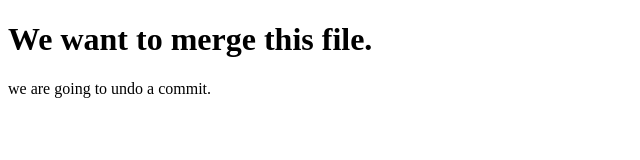
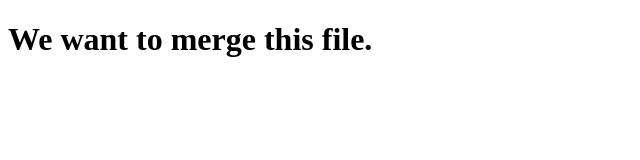
Before and after one commit to tanvir-ux/remote, a plain HTML site: page index.html in a window 1280 px wide. Shown: the whole page, without its empty margins (0-640 px from the left). Drawn offline with Linux system fonts and the light colour scheme.

Commit message:
Revert "undo commit"
This reverts commit ff741edb928a033ebb7d689235bb5b910f8a217b.

last commit was not good so deleting

```diff
--- a/index.html
+++ b/index.html
@@ -7,6 +7,5 @@
 </head>
 <body>
     <h1>We want to merge this file.</h1>
-    <p>we are going to undo a commit.</p>
 </body>
 </html>
```
